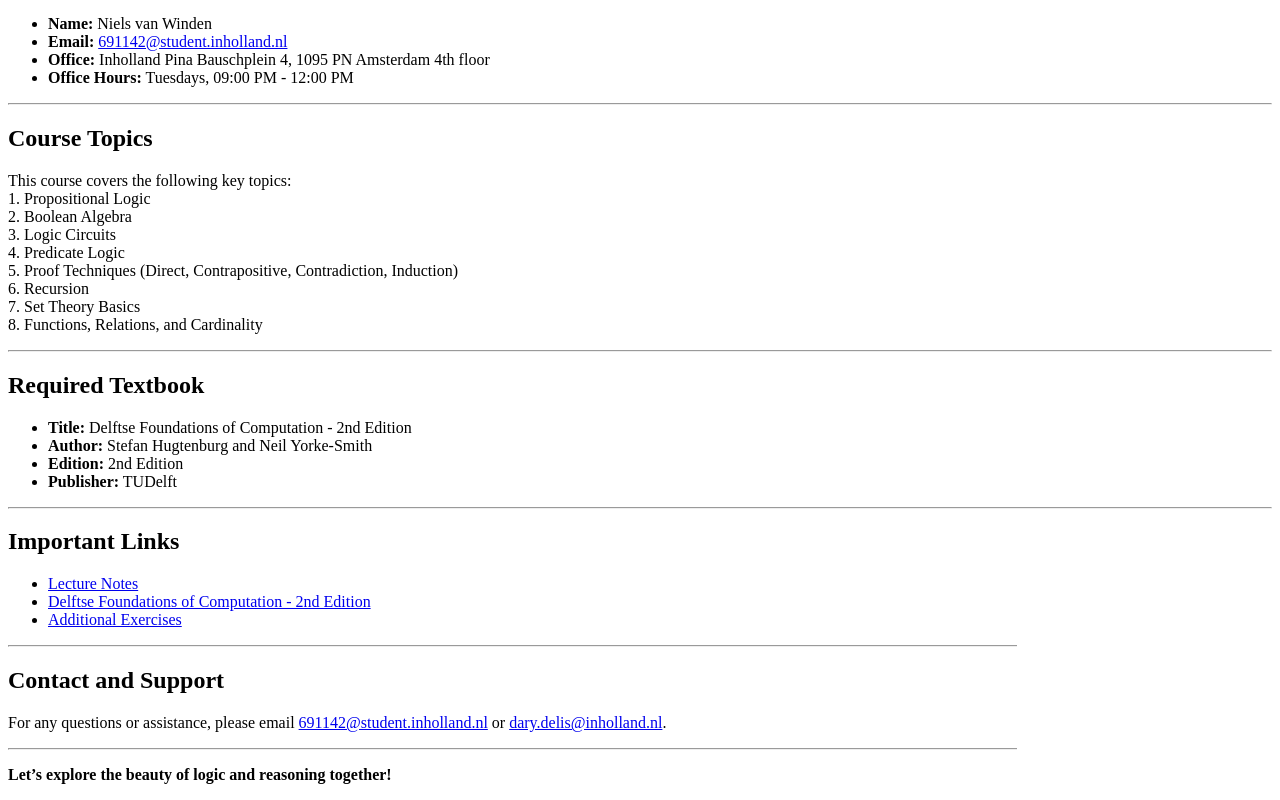
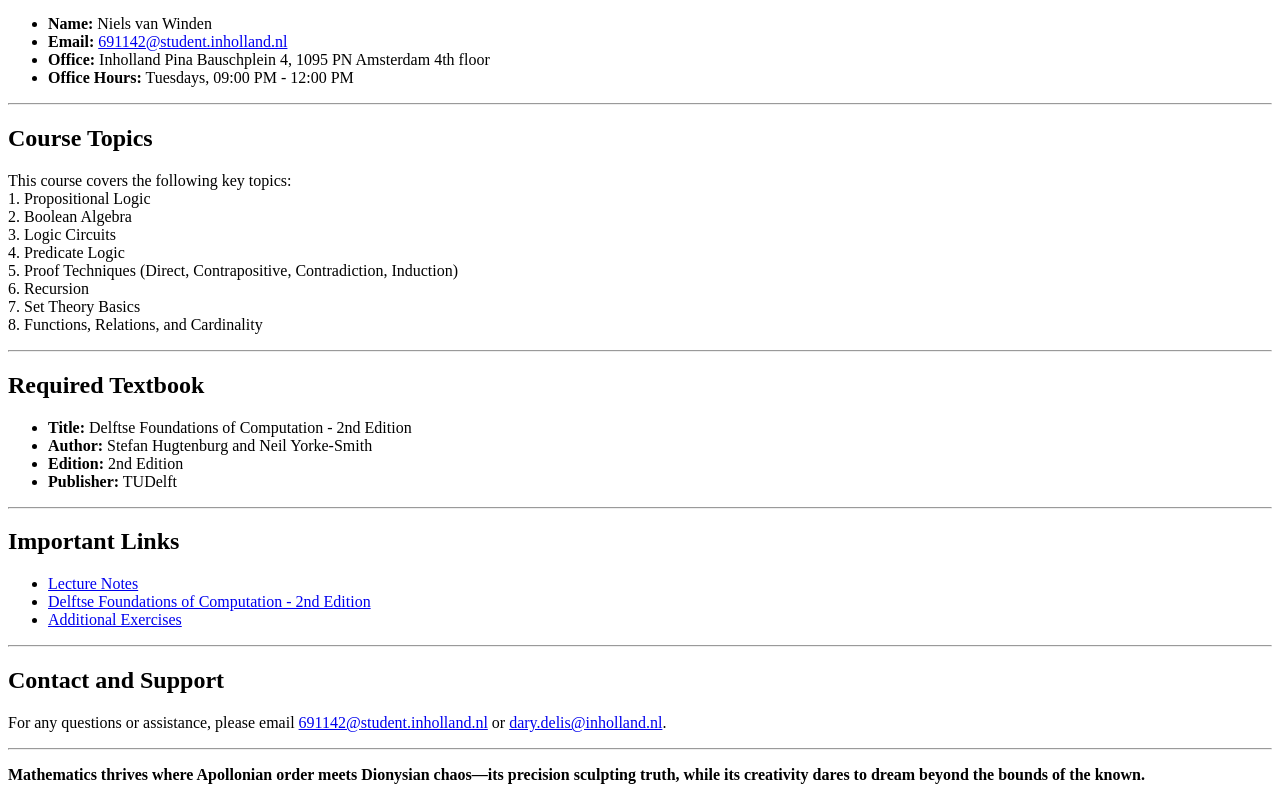
Before and after one commit to Butt3r3dBiscuit/Logic-Proof, a plain HTML site: page index.html in a window 1280 px wide. Shown: the part 450-1250 px from the top of the page. Drawn offline with Linux system fonts and the light colour scheme.

Commit message:
Dionysus and Apollo Quote

```diff
--- a/index.html
+++ b/index.html
@@ -77,5 +77,6 @@ href="mailto:691142@student.inholland.nl">691142@student.inholland.nl</a>
 or <a
 href="mailto:dary.delis@inholland.nl">dary.delis@inholland.nl</a>.</p>
 <hr />
-<p><strong>Let’s explore the beauty of logic and reasoning
-together!</strong></p>
+<p><strong>Mathematics thrives where Apollonian order meets Dionysian
+chaos—its precision sculpting truth, while its creativity dares to dream
+beyond the bounds of the known.</strong></p>
```
Also changed, not shown: 1 other file.
